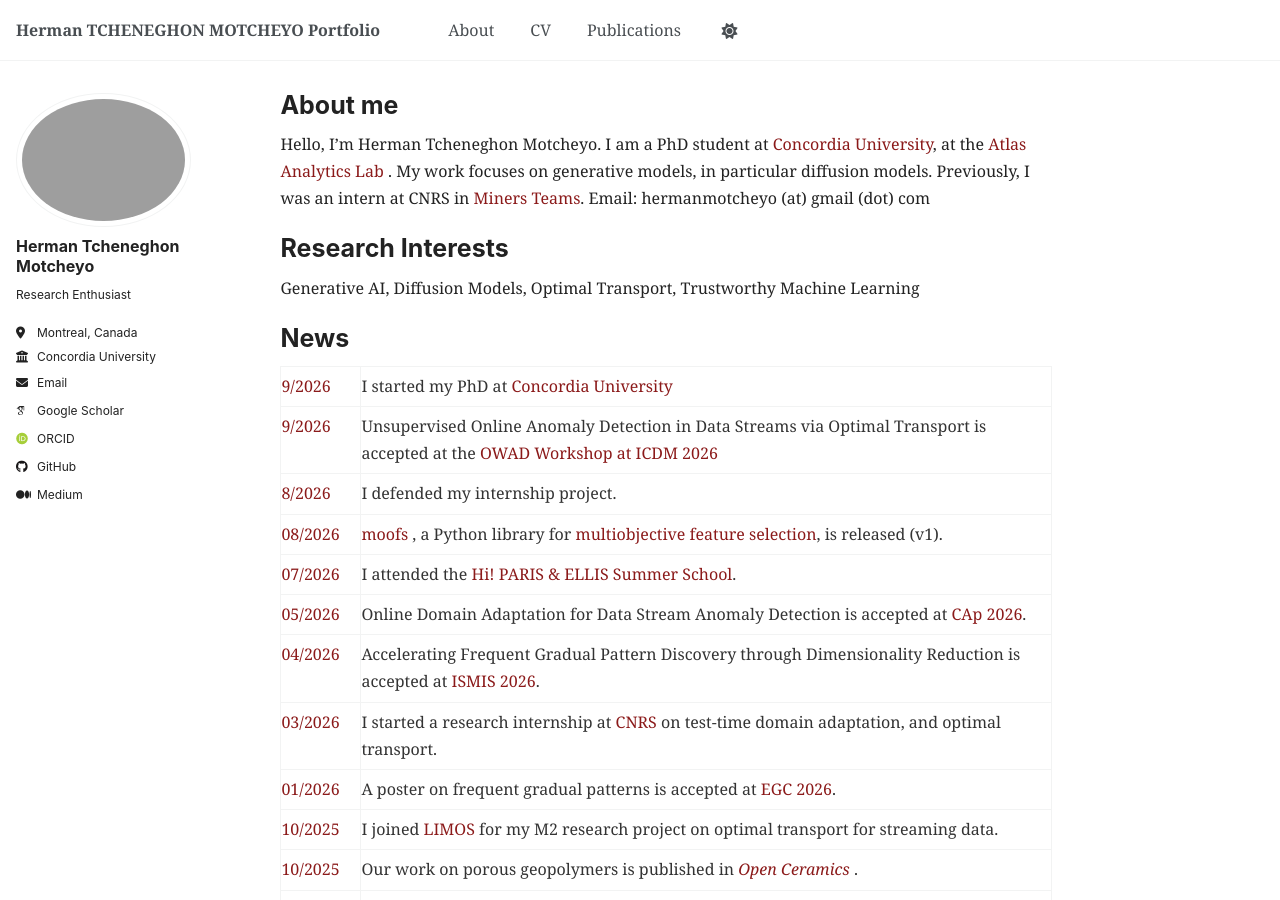
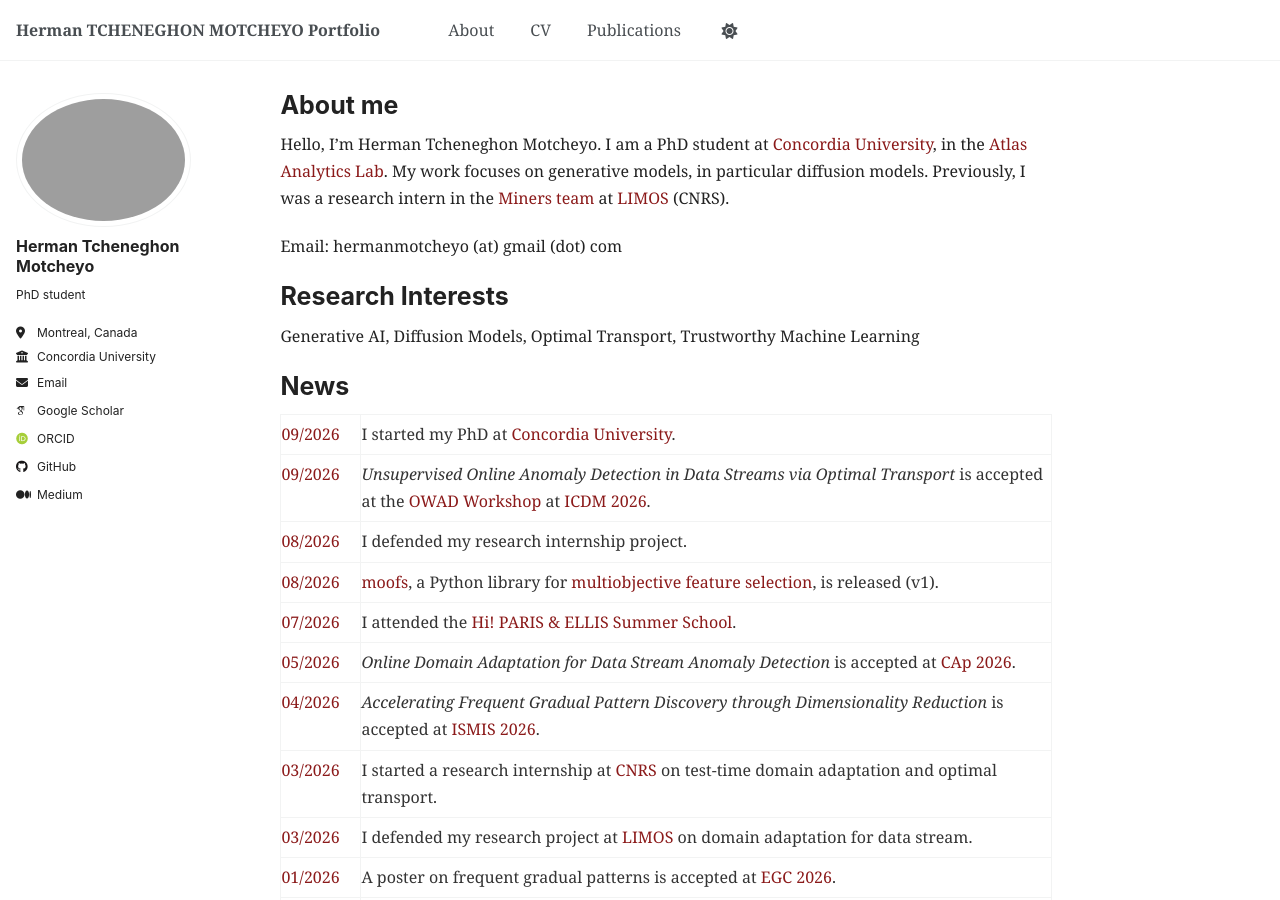
Before and after one commit to Herman-Motcheyo/Herman-Motcheyo.github.io, a Jekyll site: the page built from _pages/about.md, in a window 1280 px wide and 900 px high. Built offline with Jekyll 4.4.1, drawn with Linux system fonts in a browser that asks for light colours; some web fonts are replaced; a script that is not in the unit is left out.

Commit message:
update: update

```diff
--- a/_config.yml
+++ b/_config.yml
@@ -26,7 +26,7 @@ author:
   avatar           : "herman.jpg"
   name             : "Herman Tcheneghon Motcheyo"
   pronouns         : # example: "she/her"
-  bio              : " Research Enthusiast"
+  bio              : "PhD student"
   location         : "Montreal, Canada"
   employer         : "Concordia University"
   uri              : # URL
--- a/_pages/about.md
+++ b/_pages/about.md
@@ -7,7 +7,8 @@ redirect_from:
   - /about.html
 ---
 Hello, I'm Herman Tcheneghon Motcheyo.
-I am a PhD student at [Concordia University](https://www.concordia.ca/), at the [Atlas Analytics Lab](https://atlasanalyticslab.github.io/) . My work focuses on generative models, in particular diffusion models. Previously, I was an intern at CNRS in [Miners Teams](https://miners.limos.fr/).
+I am a PhD student at [Concordia University](https://www.concordia.ca/), in the [Atlas Analytics Lab](https://atlasanalyticslab.github.io/). My work focuses on generative models, in particular diffusion models. Previously, I was a research intern in the [Miners team](https://miners.limos.fr/) at [LIMOS](https://limos.fr/) (CNRS).
+
 Email: hermanmotcheyo (at) gmail (dot) com
 
 Research Interests
@@ -67,23 +68,20 @@ News
 ======
 <table class="news-table">
   <tr>
-    <td class="news-date">9/2026</td>
-    <td class="news-text">I started my PhD at   <a href="https://www.concordia.ca/" > Concordia University</a></td>
+    <td class="news-date">09/2026</td>
+    <td class="news-text">I started my PhD at <a href="https://www.concordia.ca/">Concordia University</a>.</td>
   </tr>
-    <tr>
-    <td class="news-date">9/2026</td>
-    <td class="news-text">Unsupervised Online Anomaly Detection in Data Streams via Optimal Transport is accepted at the
-  <a href="https://sites.google.com/view/icdm-owad-2026-workshop/home">OWAD Workshop  </a> <a href="https://icdm2026.neu.edu.cn/"> at ICDM 2026 </a>
-
-   </td>
-  </tr>
-    <tr>
-    <td class="news-date">8/2026</td>
-    <td class="news-text">I defended my internship project.</td>
+  <tr>
+    <td class="news-date">09/2026</td>
+    <td class="news-text"><em>Unsupervised Online Anomaly Detection in Data Streams via Optimal Transport</em> is accepted at the <a href="https://sites.google.com/view/icdm-owad-2026-workshop/home">OWAD Workshop</a> at <a href="https://icdm2026.neu.edu.cn/">ICDM 2026</a>.</td>
   </tr>
   <tr>
     <td class="news-date">08/2026</td>
-    <td class="news-text"><a href="https://github.com/Quick-AI-ML/moofs"> moofs </a>, a Python library for <a href="https://quick-ai-ml.github.io/moofs/">multiobjective feature selection</a>, is released (v1).</td>
+    <td class="news-text">I defended my research internship project.</td>
+  </tr>
+  <tr>
+    <td class="news-date">08/2026</td>
+    <td class="news-text"><a href="https://github.com/Quick-AI-ML/moofs">moofs</a>, a Python library for <a href="https://quick-ai-ml.github.io/moofs/">multiobjective feature selection</a>, is released (v1).</td>
   </tr>
   <tr>
     <td class="news-date">07/2026</td>
@@ -91,15 +89,19 @@ News
   </tr>
   <tr>
     <td class="news-date">05/2026</td>
-    <td class="news-text">Online Domain Adaptation for Data Stream Anomaly Detection is accepted at <a href="https://caprfiap2026.sciencesconf.org/">CAp 2026</a>.</td>
+    <td class="news-text"><em>Online Domain Adaptation for Data Stream Anomaly Detection</em> is accepted at <a href="https://caprfiap2026.sciencesconf.org/">CAp 2026</a>.</td>
   </tr>
   <tr>
     <td class="news-date">04/2026</td>
-    <td class="news-text">Accelerating Frequent Gradual Pattern Discovery through Dimensionality Reduction is accepted at <a href="https://link.springer.com/chapter/10.1007/978-3-032-32643-0_8">ISMIS 2026</a>.</td>
+    <td class="news-text"><em>Accelerating Frequent Gradual Pattern Discovery through Dimensionality Reduction</em> is accepted at <a href="https://link.springer.com/chapter/10.1007/978-3-032-32643-0_8">ISMIS 2026</a>.</td>
   </tr>
   <tr>
     <td class="news-date">03/2026</td>
-    <td class="news-text">I started a research internship at <a href="https://www.cnrs.fr/fr">CNRS</a> on test-time domain adaptation, and optimal transport.</td>
+    <td class="news-text">I started a research internship at <a href="https://www.cnrs.fr/fr">CNRS</a> on test-time domain adaptation and optimal transport.</td>
+  </tr>
+   <tr>
+    <td class="news-date">03/2026</td>
+    <td class="news-text">I defended my research project at <a href="https://limos.fr/">LIMOS</a> on domain adaptation for data stream.</td>
   </tr>
   <tr>
     <td class="news-date">01/2026</td>
@@ -107,12 +109,11 @@ News
   </tr>
   <tr>
     <td class="news-date">10/2025</td>
-    <td class="news-text">I joined <a href="https://limos.fr/">LIMOS </a> for my M2 research project on optimal transport for streaming data.</td>
+    <td class="news-text">I joined <a href="https://limos.fr/">LIMOS</a> for my M2 research project on optimal transport for streaming data.</td>
   </tr>
-
   <tr>
     <td class="news-date">10/2025</td>
-    <td class="news-text">Our work on porous geopolymers is published in <em>  <a href="https://www.sciencedirect.com/science/article/pii/S2666539525001245"> Open Ceramics  </a> </em>.</td>
+    <td class="news-text">Our work on porous geopolymers is published in <a href="https://www.sciencedirect.com/science/article/pii/S2666539525001245">Open Ceramics</a>.</td>
   </tr>
   <tr>
     <td class="news-date">05/2025</td>
@@ -120,6 +121,6 @@ News
   </tr>
   <tr>
     <td class="news-date">05/2024</td>
-    <td class="news-text">Top 20 finalist at the  <a href="https://www.canam.com/">CANAM</a>  AI Competition (National).</td>
+    <td class="news-text">Top 20 finalist at the <a href="https://www.canam.com/">CANAM</a> AI Competition (National).</td>
   </tr>
 </table>
```
